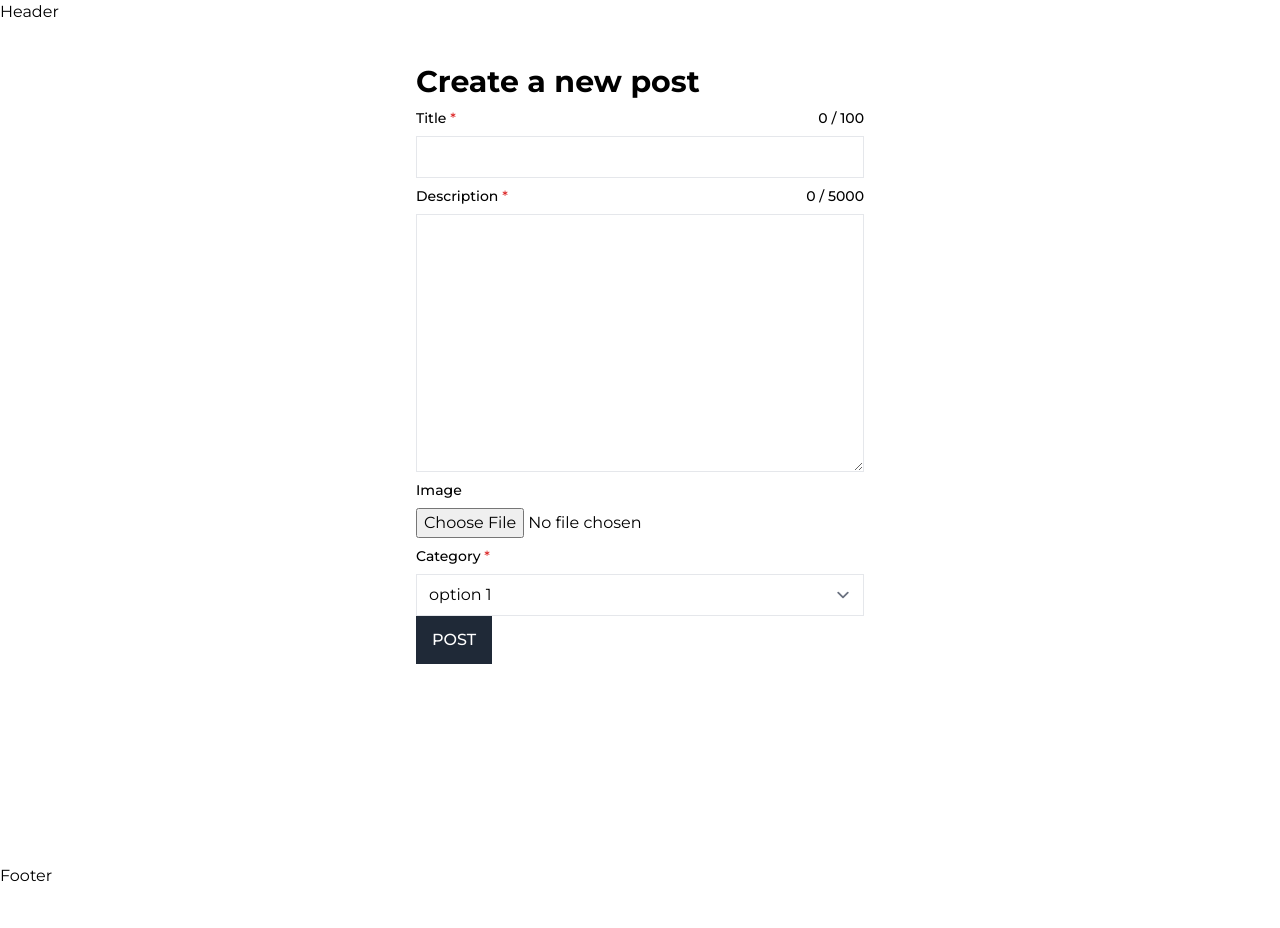
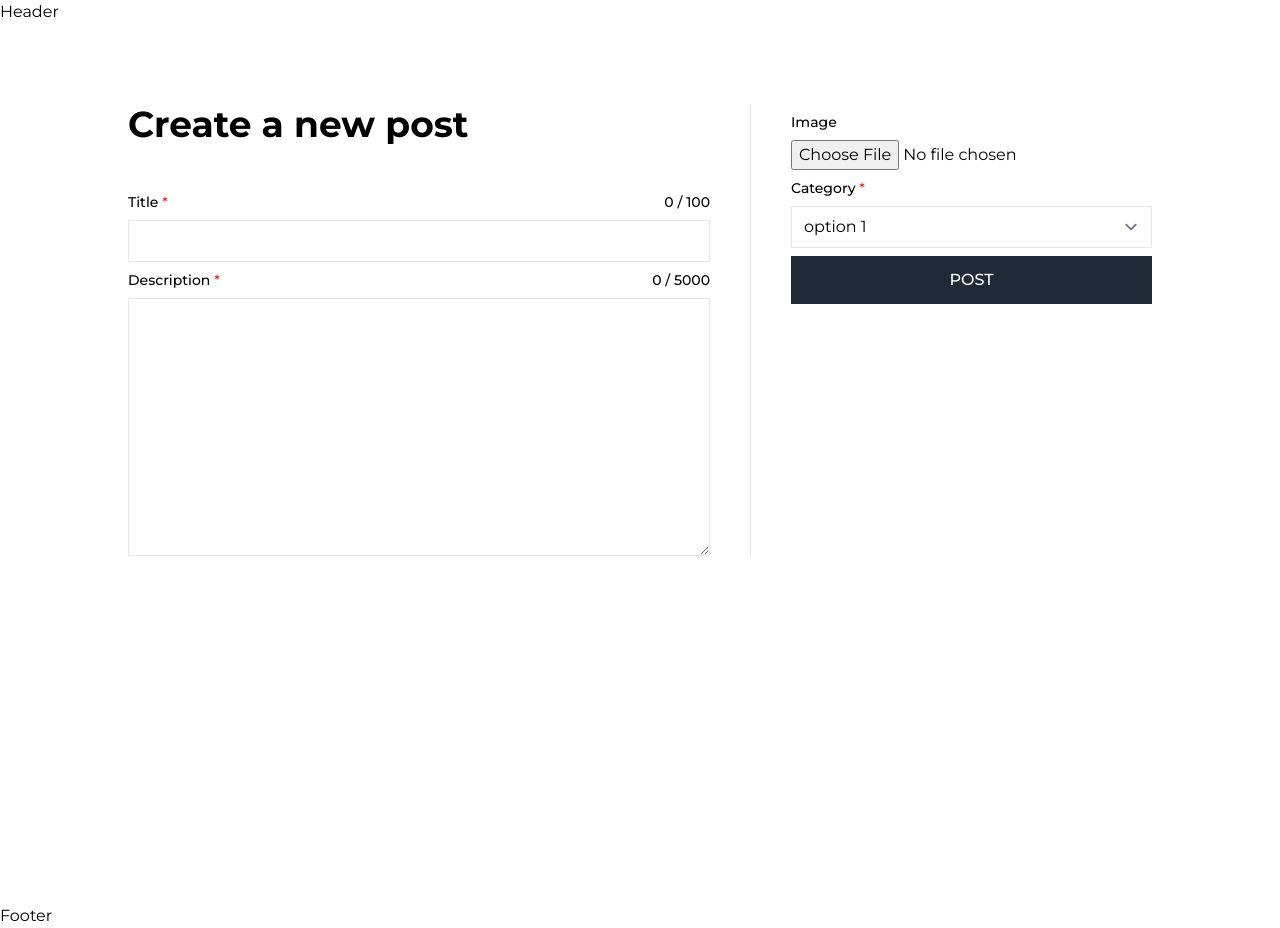
Before and after one commit to RahinF/blog, a React (Create React App) app: page /write in a window 1280 px wide. Before the commit the page ends 888 px from the top, so only its background shows below. Built offline with nearby package versions, Linux system fonts and the light colour scheme.

Commit message:
added styled, sepated type, improved image preview

```diff
--- a/src/pages/Write.tsx
+++ b/src/pages/Write.tsx
@@ -1,20 +1,13 @@
 import clsx from "clsx";
 import { Warning } from "phosphor-react";
-import { useEffect, useState } from "react";
+import { useState } from "react";
 import { SubmitHandler, useForm } from "react-hook-form";
-
-interface IWriteForm {
-  title: string;
-  description: string;
-  category: string;
-  image: FileList;
-}
+import IWriteForm from "../types/IWrite";
 
 const Write = () => {
   const [titleCurrentLength, setTitleCurrentLength] = useState<number>(0);
   const [descCurrentLength, setDescCurrentLength] = useState<number>(0);
   const [currentImageFile, setCurrentImageFile] = useState<File | null>(null);
-  const [preview, setPreview] = useState<string | undefined>(undefined);
 
   const {
     register,
@@ -31,19 +24,11 @@ const Write = () => {
   const TITLE_MAX_LENGTH: number = 100;
   const DESCRIPTION_MAX_LENGTH: number = 5000;
 
-  // image preview
-  useEffect(() => {
-    if (!currentImageFile) return setPreview(undefined);
-    const objectUrl = URL.createObjectURL(currentImageFile);
-    setPreview(objectUrl);
-
-    return () => URL.revokeObjectURL(objectUrl);
-  }, [currentImageFile]);
-
   return (
-    <main className="m-auto min-h-screen max-w-screen-2xl">
-      <form onSubmit={handleSubmit(onSubmit)} className="m-auto mt-10 max-w-md">
-        <h1 className="text-3xl font-bold">Create a new post</h1>
+    <main className="m-auto min-h-screen max-w-screen-lg">
+      <form onSubmit={handleSubmit(onSubmit)} className="mt-20 flex">
+        <div className="basis-full border-r pr-10">
+          <h1 className="text-4xl font-bold mb-10">Create a new post</h1>
 
           <div className="flex flex-col">
             <label
@@ -70,7 +55,8 @@ const Write = () => {
               id="title"
               type="text"
               className={clsx({
-              "border-error focus:border-error focus:ring-error": errors.title,
+                "border-error focus:border-error focus:ring-error":
+                  errors.title,
               })}
               aria-required
               aria-invalid={errors.title ? "true" : "false"}
@@ -143,7 +129,9 @@ const Write = () => {
               </span>
             )}
           </div>
+        </div>
 
+        <div className="basis-1/2 pl-10">
           <div className="flex flex-col">
             <label htmlFor="image" className="label">
               Image
@@ -158,9 +146,12 @@ const Write = () => {
             />
           </div>
 
-        {preview && (
+          {currentImageFile && (
             <div>
-            <img src={preview} alt="preview of user's selected file" />
+              <img
+                src={URL.createObjectURL(currentImageFile)}
+                alt="preview of user's selected file"
+              />
             </div>
           )}
 
@@ -194,7 +185,8 @@ const Write = () => {
               </span>
             )}
           </div>
-        <button className="btn">post</button>
+          <button className="btn mt-2 w-full">post</button>
+        </div>
       </form>
     </main>
   );
--- /dev/null
+++ b/src/types/IWrite.ts
@@ -0,0 +1,8 @@
+interface IWriteForm {
+  title: string;
+  description: string;
+  category: string;
+  image: FileList;
+}
+
+export default IWriteForm;
```
Lines whose indentation alone changed are shown as unchanged.
